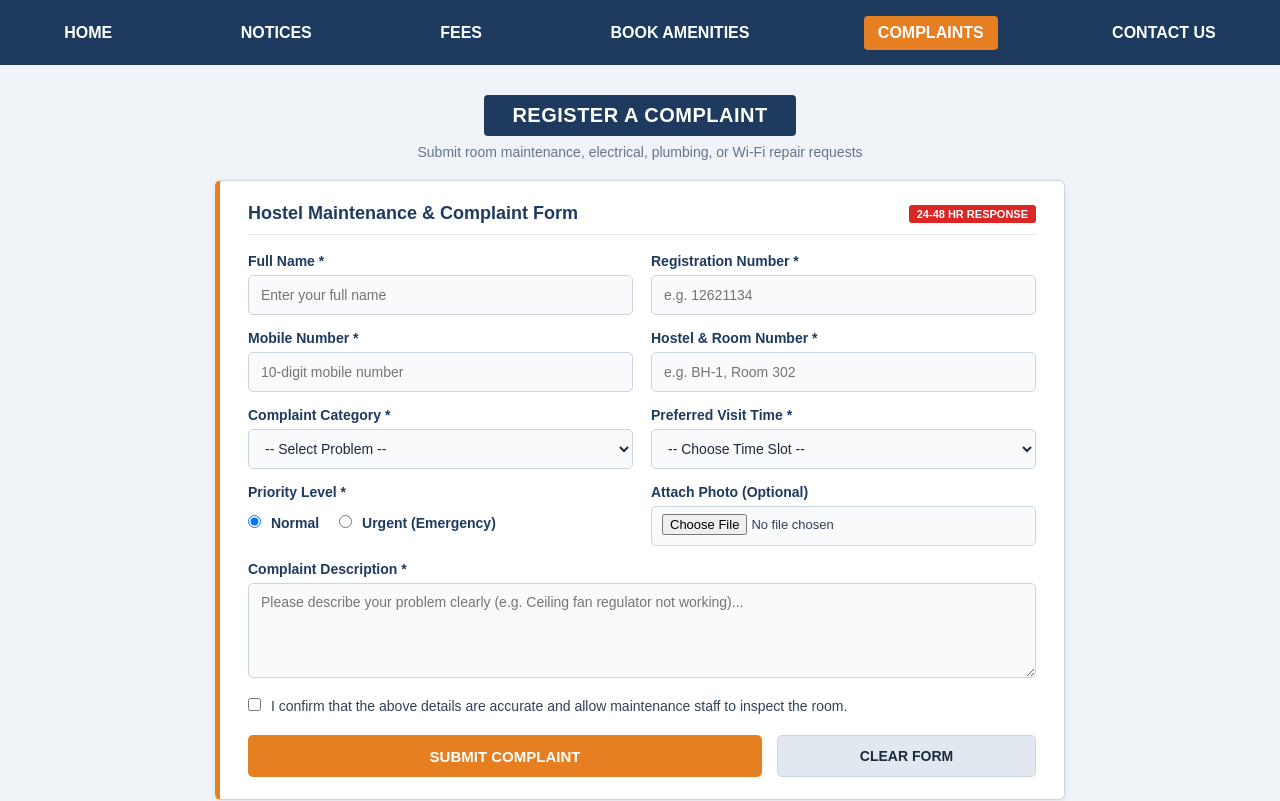
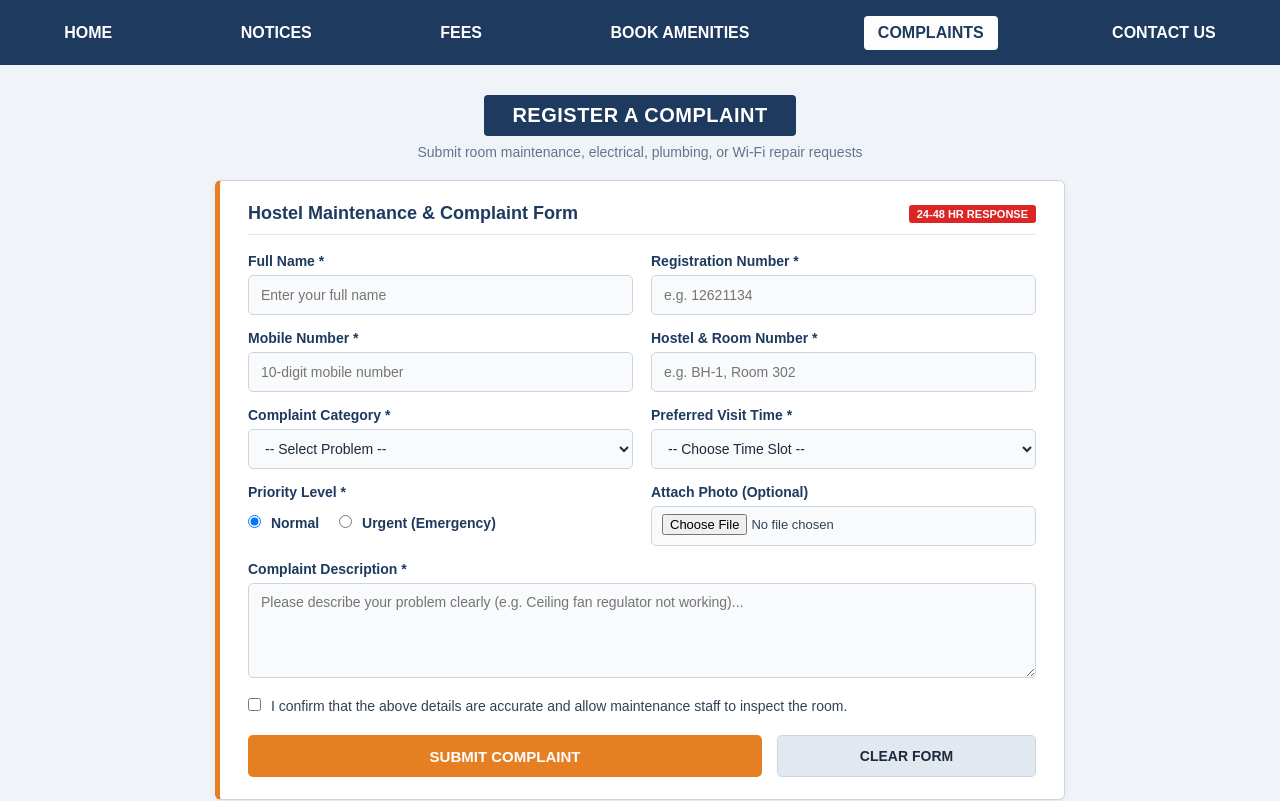
Before and after one commit to talinnarula/Project-Html, a plain HTML site: page complain.html in a window 1280 px wide. Shown: the top 801 px of the page. Drawn offline with Linux system fonts and the light colour scheme.

Commit message:
Restore original styles and update navbar hover color
Restored original styles and adjusted hover color for navbar links.

```diff
--- a/complain.css
+++ b/complain.css
@@ -4,14 +4,14 @@
     box-sizing: border-box;
 }
 
-/* Exact Same Light Background as Other Pages */
+
 body {
     background-color: #f0f4f8;
     color: #1e293b;
     font-family: Arial, sans-serif;
 }
 
-/* Navbar - Classic Navy Blue */
+
 #navbar {
     background-color: #1e3a5f;
     height: 65px;
@@ -31,11 +31,12 @@ body {
 
 .n1:hover,
 .n1.active {
-    background-color: #e67e22;
-    color: #ffffff;
+    background-color: #fdfdfd;
+    color: #1e3a5f;
 }
 
-/* Title & Subtitle Section */
+
+
 #title-section {
     text-align: center;
     margin: 30px auto 20px auto;
@@ -58,7 +59,7 @@ body {
     color: #64748b;
 }
 
-/* Form White Card (Same Style as Book Amenities & Other Pages) */
+
 #form-box {
     background-color: #ffffff;
     border: 1px solid #cbd5e1;
@@ -71,7 +72,7 @@ body {
     box-shadow: 0 2px 6px rgba(0, 0, 0, 0.06);
 }
 
-/* Card Header */
+
 .card-top {
     display: flex;
     justify-content: space-between;
@@ -101,7 +102,7 @@ body {
     margin-bottom: 18px;
 }
 
-/* 2-Column Form Layout */
+
 .form-row {
     display: flex;
     flex-wrap: wrap;
@@ -119,7 +120,7 @@ body {
     margin-bottom: 15px;
 }
 
-/* Form Labels */
+
 .form-group label {
     display: block;
     font-size: 14px;
@@ -128,7 +129,7 @@ body {
     color: #1e3a5f;
 }
 
-/* Inputs, Select, File & Textarea */
+
 input[type="text"],
 input[type="tel"],
 input[type="file"],
@@ -172,7 +173,7 @@ textarea:focus {
     background-color: #ffffff;
 }
 
-/* Radio & Checkbox Styling */
+
 .radio-group {
     display: flex;
     align-items: center;
@@ -197,7 +198,7 @@ textarea:focus {
     cursor: pointer;
 }
 
-/* Submit & Reset Buttons */
+
 .btn-row {
     display: flex;
     gap: 15px;
@@ -235,7 +236,7 @@ textarea:focus {
     background-color: #cbd5e1;
 }
 
-/* Bottom Note Bar (Same as Other Pages) */
+
 #complaint-note {
     background-color: #fff3cd;
     color: #856404;
@@ -252,7 +253,7 @@ textarea:focus {
     gap: 10px;
 }
 
-/* Matching Footer */
+
 footer {
     background-color: #1e3a5f;
     text-align: center;
```
